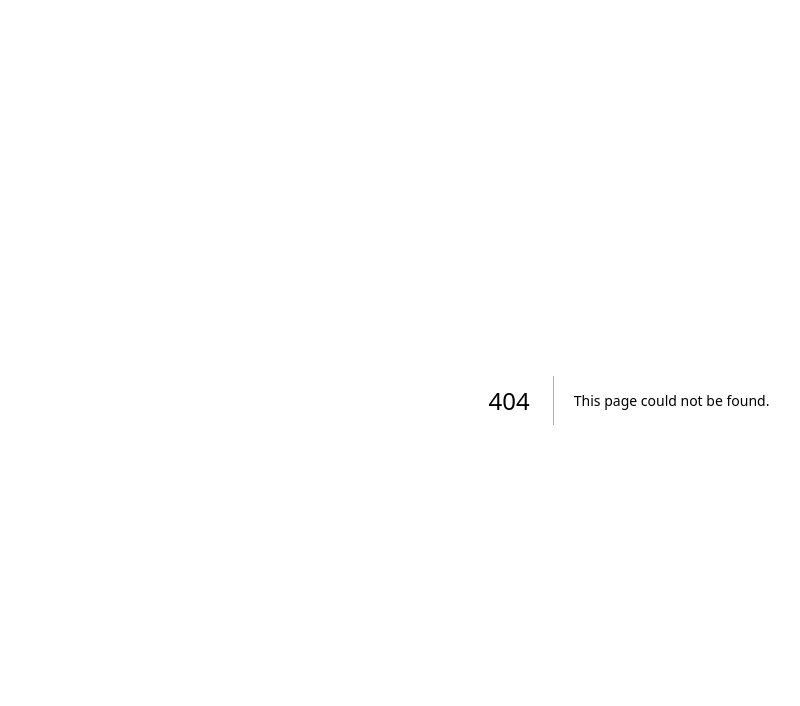
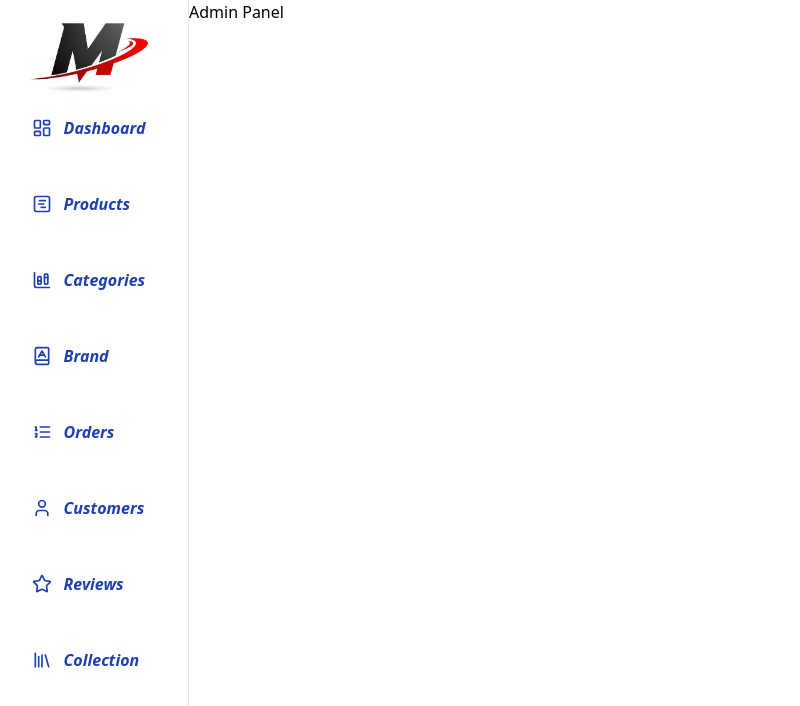
Before and after one commit to bidufpv/Project1, a Next.js app: page /admin in a window 1280 px wide. Before the commit this address had no page. Shown: the top 706 px of the page, without its empty margins (11-811 px from the left). Built offline with nearby package versions, Linux system fonts and the light colour scheme; what @nextui-org/system would draw is missing.

Commit message:
building the admin page

```diff
--- a/app/(auth)/signin/page.jsx
+++ b/app/(auth)/signin/page.jsx
@@ -9,6 +9,7 @@ import { useRouter } from "next/navigation";
 
 export default function Page() {
 
+  //for checking user login and redirecting to dahboard page
   const {user} = useAuth();
   const router = useRouter();
   useEffect(()=>{
--- /dev/null
+++ b/app/admin/components/siderbar.jsx
@@ -0,0 +1,90 @@
+"use client";
+import {
+LayoutDashboard,
+SquareChartGantt,
+ChartColumnStacked,
+BookA,
+ListOrdered,
+User,
+Star,
+Library,
+ } from "lucide-react";
+
+import Link from "next/link";
+import { usePathname } from "next/navigation";
+
+export default function Sidebar(){
+
+const menuList = [
+    {
+        name: "Dashboard",
+        link: '/dashboard',
+        icon: <LayoutDashboard className="w-5 h-5" />
+    },
+    {
+        name: "Products",
+        link: '/dashboard/products',
+        icon: <SquareChartGantt className="w-5 h-5" />
+    },
+    {
+        name: "Categories",
+        link: '/dashboard/categories',
+        icon: <ChartColumnStacked className="w-5 h-5"/>
+    },
+    {
+        name: "Brand",
+        link: '/dashboard/brand',
+        icon: <BookA className="w-5 h-5"/>,
+    },
+    {
+        name: "Orders",
+        link: '/dashboard/orders',
+        icon: <ListOrdered className="w-5 h-5"/>
+    },
+    {
+        name: "Customers",
+        link: '/dashboard/customers',
+        icon: <User className="w-5 h-5"/>,
+    },
+    {
+        name: "Reviews",
+        link: '/dashboard/reviews',
+        icon: <Star className="w-5 h-5"/>,
+    },
+    {
+        name: "Collection",
+        link: '/dashboard/collection',
+        icon: <Library className="w-5 h-5"/>
+    },
+];
+
+    return <section className="flex flex-col gap-2 items-center
+     md:w-[200px] bg-white border-r px-5 py-3 h-screen overflow-hidden">
+        <img className="h-20  " src="/logo.jpg" alt="" />
+        <ul className="flex-1 flex flex-col gap-5  ">
+
+            {menuList?.map((item, key)=>(
+
+               <SelectedTab item={item} key={key}/>
+            ))}
+
+        </ul>
+    </section>
+};
+
+function SelectedTab({item}){
+    const pathName  = usePathname();
+    const isSelected = pathName.startsWith(item?.link);
+    console.log(isSelected);
+
+    return (
+        <Link href={item?.link}>
+                 <li className={`flex items-center gap-3 py-4 px-4 rounded-xl
+                 hover:text-blue-500 hover:underline italic text-blue-800 font-semibold
+                 ${isSelected ? "bg-blue-700 text-white" : "bg-white text-blue-800"}
+                 `}>
+                  {item?.icon}{item?.name}
+                  </li>
+                </Link>
+    )
+}
--- /dev/null
+++ b/app/admin/layout.jsx
@@ -0,0 +1,9 @@
+"use client";
+import Sidebar from "./components/siderbar.jsx";
+
+export default function Layout({children}){
+     return <main className="flex">
+        <Sidebar />
+       <section className="flex-1"> {children} </section>
+     </main>
+}
--- /dev/null
+++ b/app/admin/page.jsx
@@ -0,0 +1,5 @@
+export default function page(){
+    return <main>
+        <h1>Admin Panel</h1>
+    </main>
+}
--- /dev/null
+++ b/app/dashboard/page.jsx
@@ -0,0 +1,10 @@
+import Link from "next/link";
+
+export default function page(){
+ return <main className="p-10 ">
+    <h1>Dashboard</h1>
+    <Link href={'/admin'}>
+    Admin Panel
+    </Link>
+ </main>
+}
--- a/package.json
+++ b/package.json
@@ -14,6 +14,7 @@
     "@nextui-org/theme": "^2.4.3",
     "firebase": "^11.1.0",
     "framer-motion": "^11.14.4",
+    "lucide-react": "^0.468.0",
     "next": "15.1.0",
     "react": "^19.0.0",
     "react-dom": "^19.0.0",
```
Also changed, not shown: 1 other file (tests, documents, lock files or other folders).
